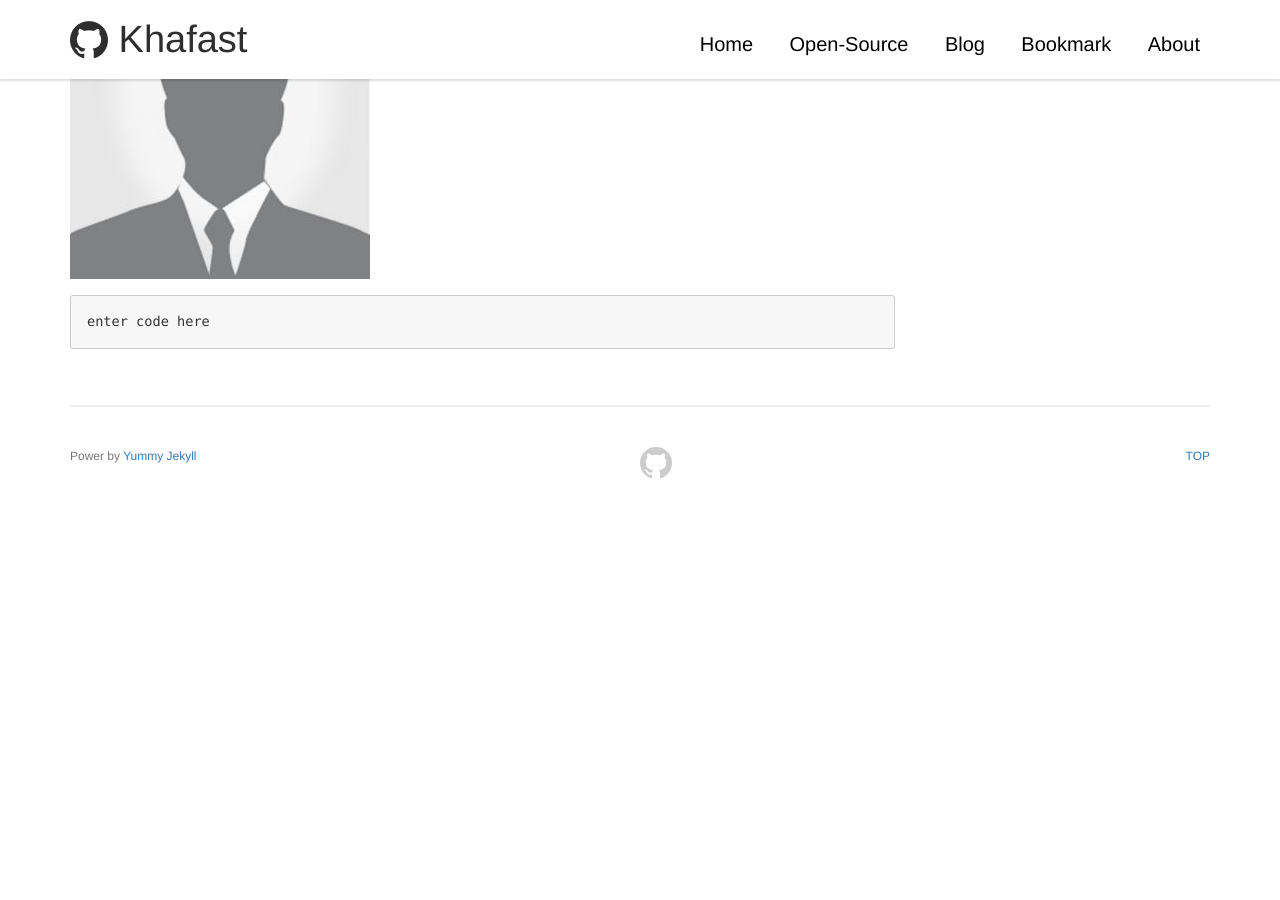
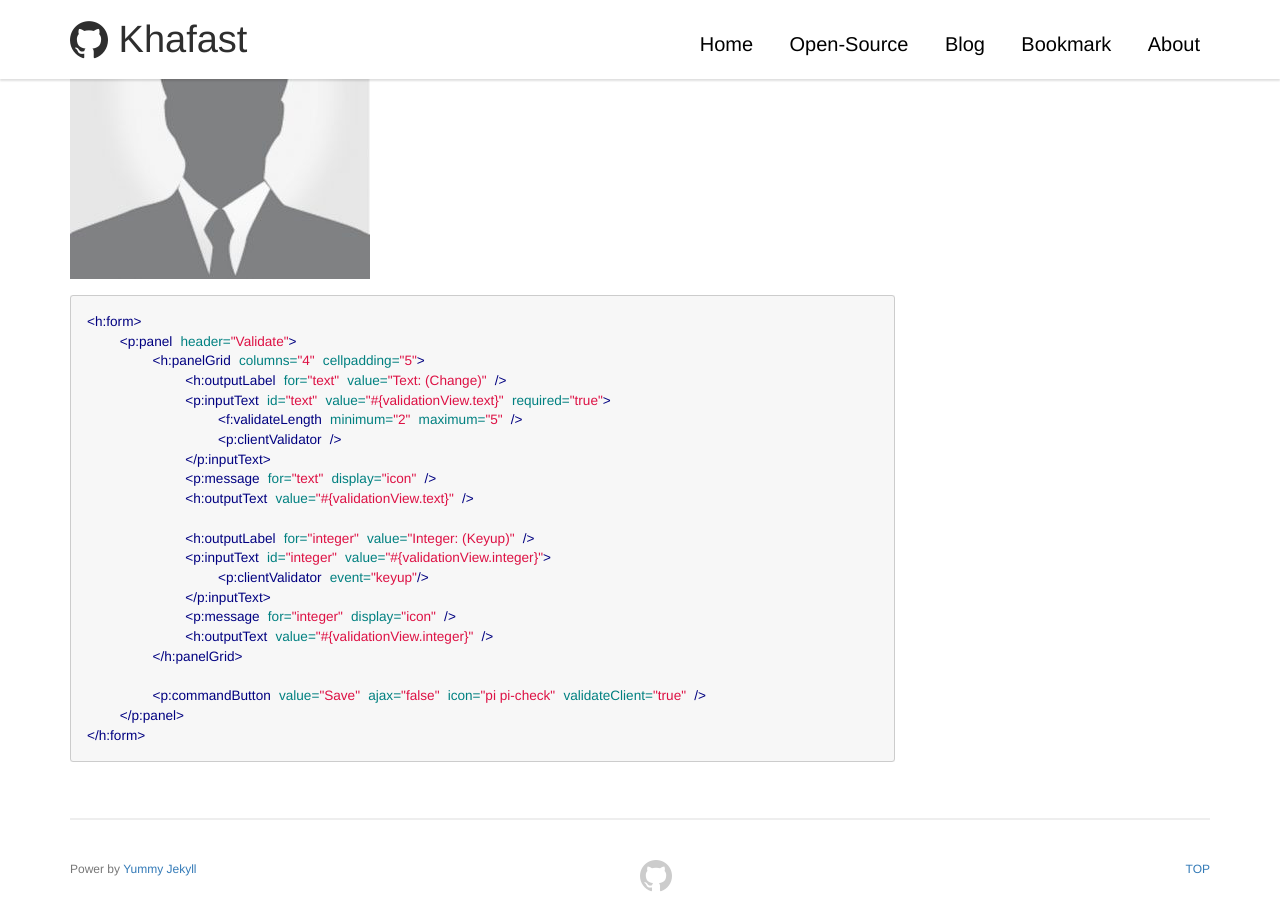
Before and after one commit to khafast/khafast.github.io, a Jekyll site: the page built from _posts/2019/2019-05-20-Primefaces-mini-cookbook.md, in a window 1280 px wide and 900 px high, scrolled down 548 px. Built offline with Jekyll 4.4.1, drawn with Linux system fonts in a browser that asks for light colours; our own code applies the rules of GitHub Pages for plain Markdown files; comment, search, counter and statistics services are not loaded; before the commit the page ends 1035 px from its top, so only the background shows below that.

Commit message:
_posts/2019/2019-05-20-Primefaces-mini-cookbook.md updated from https://stackedit.io/

````diff
--- a/_posts/2019/2019-05-20-Primefaces-mini-cookbook.md
+++ b/_posts/2019/2019-05-20-Primefaces-mini-cookbook.md
@@ -2,9 +2,32 @@
 
 ![enter image description here](https://raw.githubusercontent.com/khafast/khafast.github.io/master/assets/images/dummy-image-300x298.jpg)
 
-    enter code here
+```xml
+<h:form>
+    <p:panel header="Validate">
+        <h:panelGrid columns="4" cellpadding="5">
+            <h:outputLabel for="text" value="Text: (Change)" />
+            <p:inputText id="text" value="#{validationView.text}" required="true">
+                <f:validateLength minimum="2" maximum="5" />
+                <p:clientValidator />
+            </p:inputText>
+            <p:message for="text" display="icon" />
+            <h:outputText value="#{validationView.text}" />
+
+            <h:outputLabel for="integer" value="Integer: (Keyup)" />
+            <p:inputText id="integer" value="#{validationView.integer}">
+                <p:clientValidator event="keyup"/>
+            </p:inputText>
+            <p:message for="integer" display="icon" />
+            <h:outputText value="#{validationView.integer}" />
+        </h:panelGrid>
+
+        <p:commandButton value="Save" ajax="false" icon="pi pi-check" validateClient="true" />
+    </p:panel>
+</h:form>
+```
 
 <!--stackedit_data:
-eyJoaXN0b3J5IjpbMTk4NzEwMzkyNCwxMjMyOTY4MDY3LDIxMT
+eyJoaXN0b3J5IjpbLTc3ODk4NjI5NywxMjMyOTY4MDY3LDIxMT
 Y0NjI5NDUsMTY2NjA5NTY3XX0=
 -->
````
